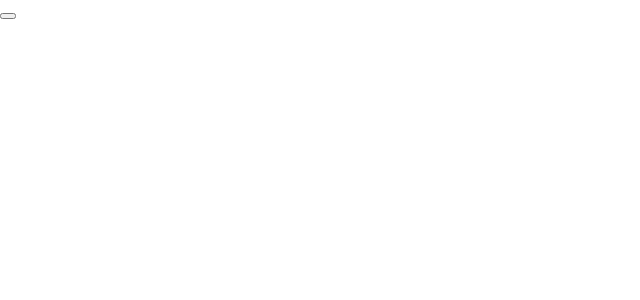
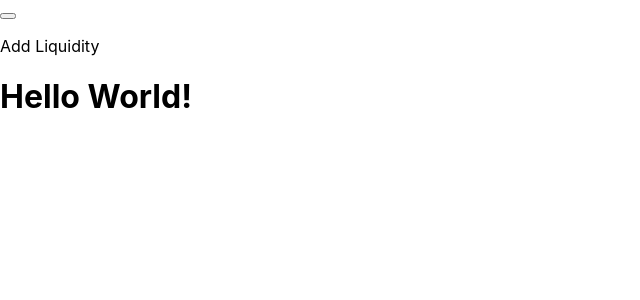
Before and after one commit to HelloLee63/Hipo-Frontend-React, a React (Create React App) app: page / in a window 1280 px wide. Shown: the top 300 px of the page, without its empty margins (0-640 px from the left). Built offline with nearby package versions, Linux system fonts and the light colour scheme.

Commit message:
update Icon component

```diff
--- a/src/App.js
+++ b/src/App.js
@@ -52,13 +52,15 @@ const App = () => {
   return (
     <div className = 'container'>
       {/* <ThemeContext.Provider value = {darkTheme} > */}
-        <Button></Button>
         {/* <ConnectWalletModal/>
-
-
         {tasks.length > 0 ? (<Tasks tasks = { tasks } onDelete =
         { deleteTask } onToggle = {remindTask}/>) : ('No Tasks To Show')} */}
       {/* </ThemeContext.Provider> */}
+      <Button>
+
+      </Button>
+      <p>Add Liquidity</p>
+      <h1>Hello World!</h1>
     </div>
   )
 }
--- a/src/components/button/index.jsx
+++ b/src/components/button/index.jsx
@@ -36,11 +36,8 @@ const ButtonContent = ({ size, icon, iconPosition,
                     })}
                    />
                ) : null }
-
             </>
         )
-
-
 }
 
 const index = () => {
--- a/src/components/icon/index.jsx
+++ b/src/components/icon/index.jsx
@@ -1,3 +1,5 @@
+import s from './s.module.scss'
+import classNames from 'classnames';
 
 const statcinamesList = [
     'menu-faucet',
@@ -19,6 +21,9 @@ export const Icon = (props) => {
 
     return (
         <svg
+            className={classNames(s.component, className, {
+                [s[`color-${color}`]]: Boolean(color),
+            })}
             width = {size}
             height = {size}
             style = {{
@@ -28,7 +33,7 @@ export const Icon = (props) => {
             {...rest}>
                 {statcinamesList.includes(name) ? (
                     <use href = {`#icon_${name}`} />
-                ): (<use href = {`${process.env.Public_URL}/icon-sprote.svg#cion__${name}`} />
+                ): (<use href = {`${process.env.Public_URL}/icon-sprote.svg#icon__${name}`} />
                 )}
         </svg>
     );
```
Also changed, not shown: public/icons-sprite.svg (added).
